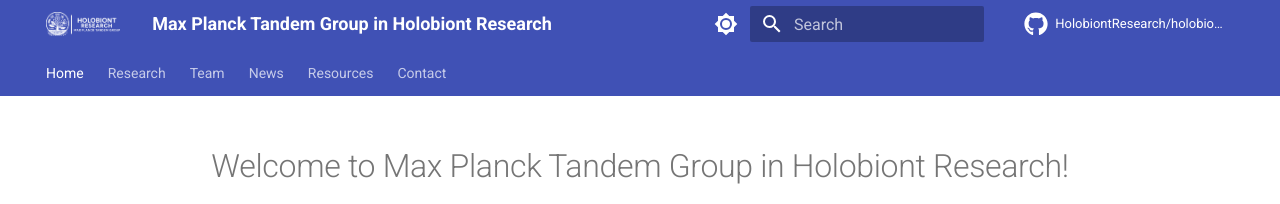
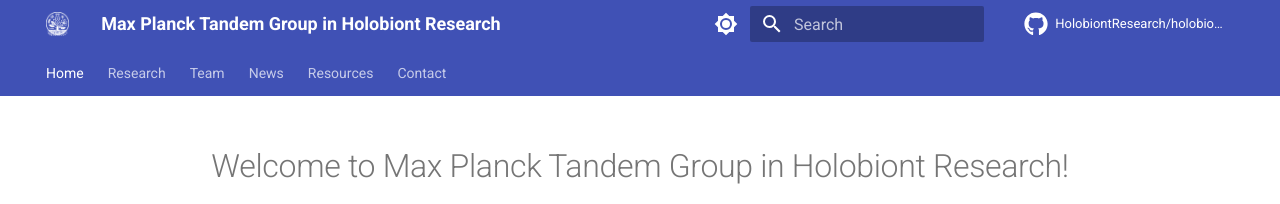
Before and after one commit to HolobiontResearch/holobionts-website, an MkDocs documentation site: the page built from docs/index.md, in a window 1280 px wide. Shown: the top 204 px of the page. Built offline with MkDocs 1.6.1 and Material for MkDocs 9.7.7, drawn with Linux system fonts in a browser that asks for light colours; comment, search, counter and statistics services are not loaded.

Commit message:
Include small icon and favicon

```diff
--- a/mkdocs.yml
+++ b/mkdocs.yml
@@ -49,8 +49,8 @@
   icon:
     repo: fontawesome/brands/github
 
-  logo: assets/holobionts_logo_white.webp
-  favicon: assets/favicon.png
+  logo: assets/holobionts_logo_minimal_white.webp
+  favicon: assets/holobionts_logo_minimal_white.webp
 
 # Extensions
 markdown_extensions:
```
Also changed, not shown: docs/assets/holobionts_logo_minimal_white.webp (added).
